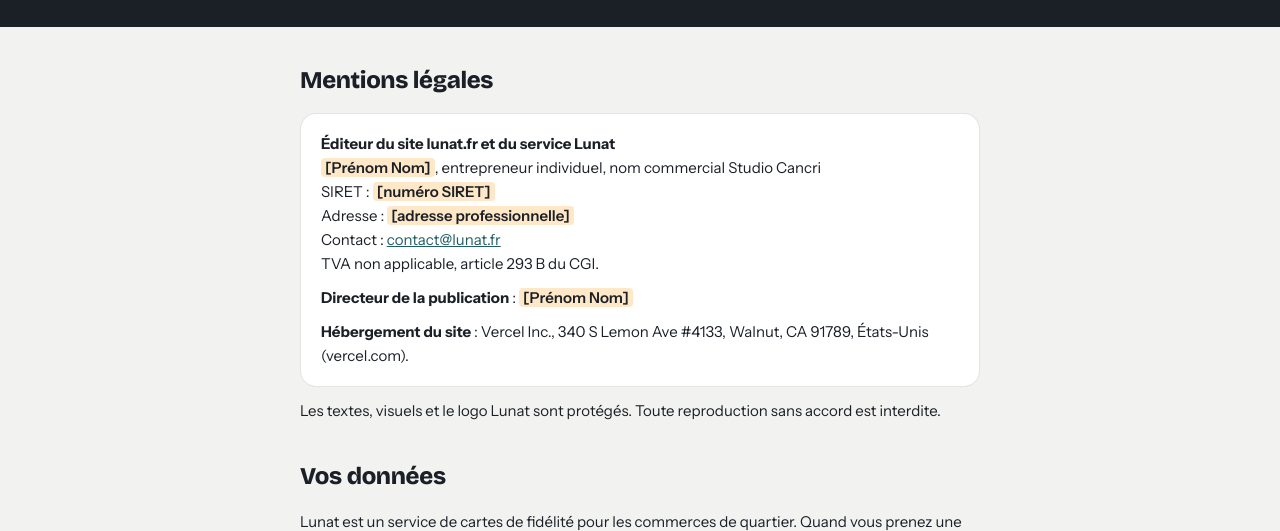
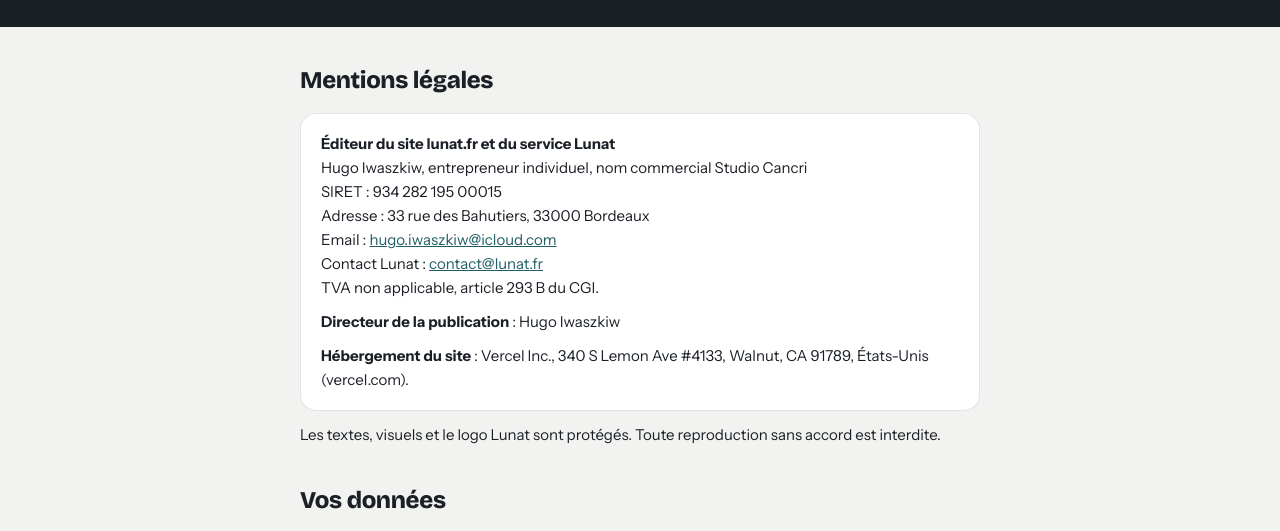
Before and after one commit to StudioCancri/cancri-app, a website: page confidentialite.html in a window 1280 px wide. Shown: the part 219-750 px from the top of the page. Drawn offline with nearby package versions, Linux system fonts and the light colour scheme.

Commit message:
Update confidentialite.html

```diff
--- a/confidentialite.html
+++ b/confidentialite.html
@@ -64,12 +64,13 @@
     <h2>Mentions légales</h2>
     <div class="bloc">
       <p><b>Éditeur du site lunat.fr et du service Lunat</b><br>
-      <span class="a-completer">[Prénom Nom]</span>, entrepreneur individuel, nom commercial Studio Cancri<br>
-      SIRET : <span class="a-completer">[numéro SIRET]</span><br>
-      Adresse : <span class="a-completer">[adresse professionnelle]</span><br>
-      Contact : <a href="mailto:contact@lunat.fr">contact@lunat.fr</a><br>
+      Hugo Iwaszkiw, entrepreneur individuel, nom commercial Studio Cancri<br>
+      SIRET : 934 282 195 00015<br>
+      Adresse : 33 rue des Bahutiers, 33000 Bordeaux<br>
+      Email : <a href="mailto:hugo.iwaszkiw@icloud.com">hugo.iwaszkiw@icloud.com</a><br>
+      Contact Lunat : <a href="mailto:contact@lunat.fr">contact@lunat.fr</a><br>
       TVA non applicable, article 293 B du CGI.</p>
-      <p><b>Directeur de la publication</b> : <span class="a-completer">[Prénom Nom]</span></p>
+      <p><b>Directeur de la publication</b> : Hugo Iwaszkiw</p>
       <p><b>Hébergement du site</b> : Vercel Inc., 340 S Lemon Ave #4133, Walnut, CA 91789, États-Unis (vercel.com).</p>
     </div>
     <p style="margin-top:12px">Les textes, visuels et le logo Lunat sont protégés. Toute reproduction sans accord est interdite.</p>
```
